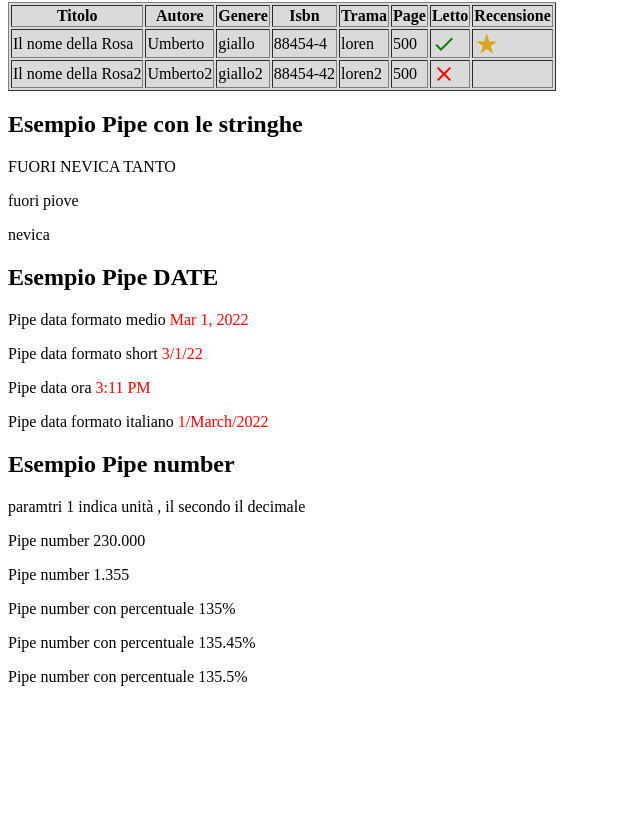
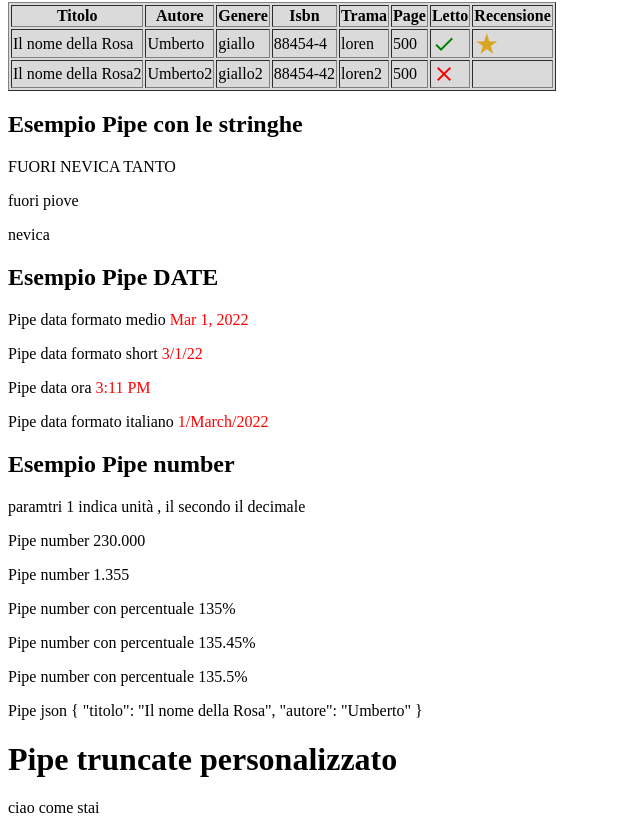
Before and after one commit to TikitakaMike83/VideoCorso, an Angular app: page / in a window 1280 px wide. Shown: the part 915-1748 px from the top of the page, without its empty margins (0-640 px from the left). Before the commit the page ends 1617 px from the top, so only its background shows below. Built offline with nearby package versions, Linux system fonts and the light colour scheme.

Commit message:
2 files modified, 1 added

```diff
--- a/src/app/page/page.component.html
+++ b/src/app/page/page.component.html
@@ -84,3 +84,8 @@ paramtri 1 indica unità , il secondo il decimale
 <p> Pipe number con percentuale {{1.35452 | percent}}</p>
 <p> Pipe number con percentuale {{1.35452 | percent:'1.2'}}</p>
 <p> Pipe number con percentuale {{1.35452 | percent:'1.1-1'}}</p>
+
+<p> Pipe json {{books2 | json}}</p>
+
+<h1> Pipe truncate personalizzato</h1>
+<p>{{text}}</p>
--- a/src/app/page/page.component.ts
+++ b/src/app/page/page.component.ts
@@ -39,9 +39,12 @@ myClass: Object;
 red:string;
 
 oggi:Date;
-
+books2: object;
+text:string;
 // le variabili vanno semrpe instanziat eall'interno del construttore
   constructor() {
+    this.text = 'ciao come stai';
+    this.books2 = {titolo: 'Il nome della Rosa', autore: 'Umberto'};
     this.grey = 'grey';
     this.myClass = {'textAlign':'center','color':'red'};
     this.red = 'red';
```
Also changed, not shown: src/app/pipe/truncate.pipe.ts (added, +21 -0 lines).
